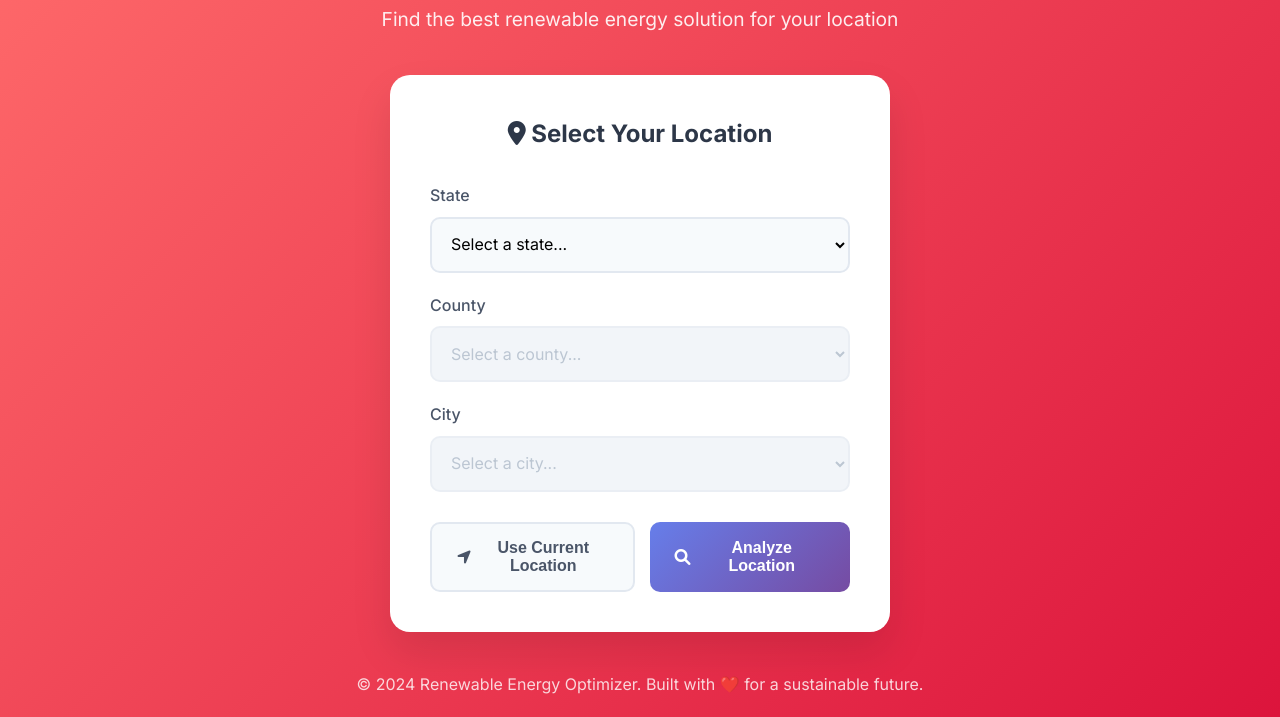
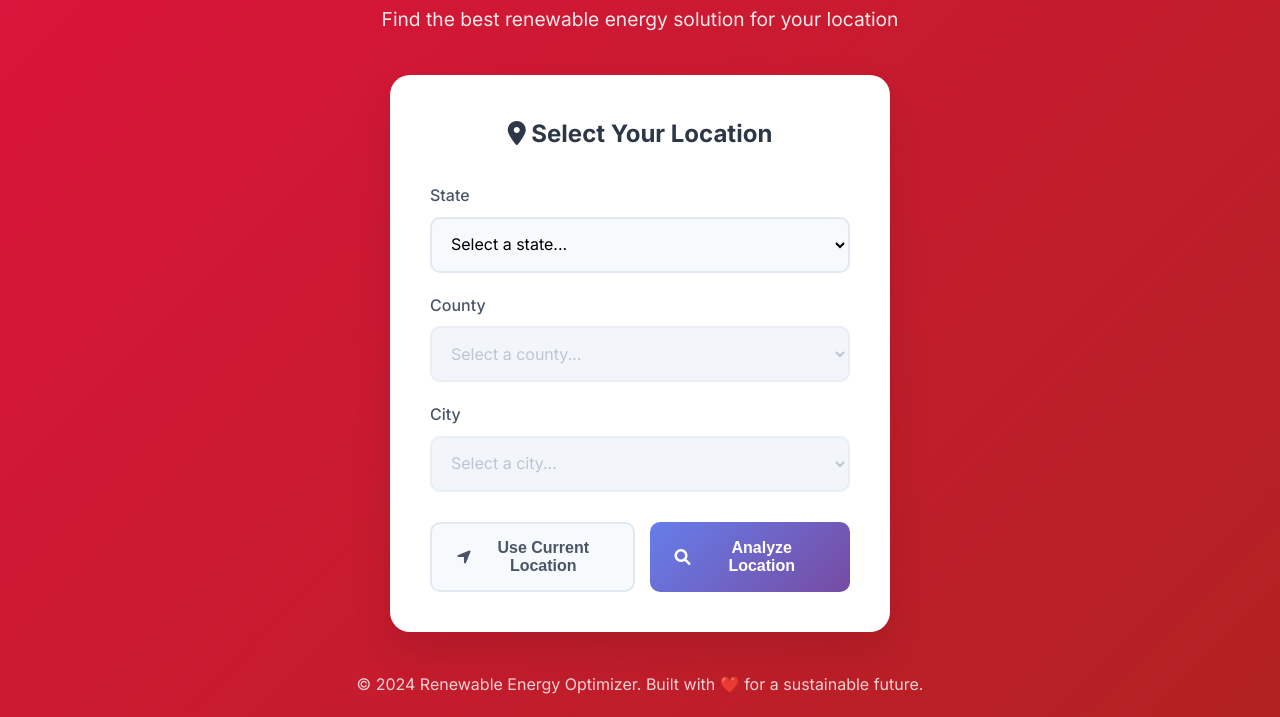
Before and after one commit to KBhanuVikash/Renewable_Energy_Optimizer-Tool, a plain HTML site: page index.html in a window 1280 px wide. Shown: the part 103-820 px from the top of the page. Drawn offline with Linux system fonts and the light colour scheme.

Commit message:
Update styles.css

```diff
--- a/styles.css
+++ b/styles.css
@@ -9,7 +9,7 @@ body {
     font-family: 'Inter', sans-serif;
     line-height: 1.6;
     color: #333;
-    background: linear-gradient(135deg, #ff6b6b 0%, #dc143c 100%);
+    background: linear-gradient(135deg, #dc143c 0%, #b22222 100%);
     min-height: 100vh;
 }
 
```
